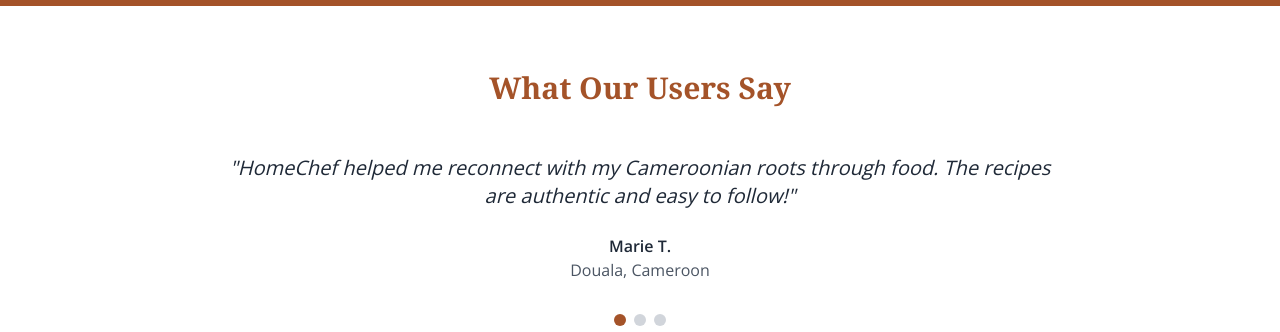
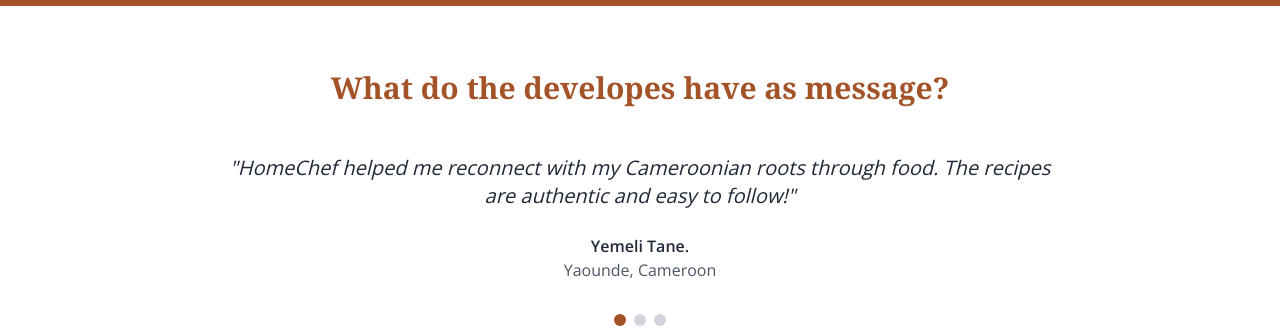
Before and after one commit to adrien-tello/HOMECHEF-REPO, a React (Vite) app: page / in a window 1280 px wide. Shown: the part 2288-2620 px from the top of the page. Built offline with nearby package versions, Linux system fonts and the light colour scheme; no server answers.

Commit message:
Update Landing.tsx

```diff
--- a/src/pages/Landing.tsx
+++ b/src/pages/Landing.tsx
@@ -2,7 +2,7 @@
 import { useNavigate } from 'react-router-dom';
 import { motion, AnimatePresence } from 'framer-motion';
 
-// Translation content
+
 const translations = {
   en: {
     home: "Home",
@@ -19,9 +19,9 @@
     vision: "Our Vision",
     visionText: "HomeChef aims to make every Cameroonian kitchen, whether in Cameroon or the diaspora, a place of cultural pride and delicious mastery of our traditional cuisine.",
     history: "Our History",
-    historyText: "Founded in 2022 with passion for food and culture, HomeChef is built by and for Cameroonians, combining traditional knowledge with modern cooking techniques.",
+    historyText: "Founded in 2025 with passion for food and culture, HomeChef is built by and for Cameroonians, combining traditional knowledge with modern cooking techniques.",
     team: "Our Team",
-    teamText: "A diverse mix of professional chefs, home cooks, developers, and food enthusiasts sharing one vision — authentic Cameroonian taste, beautifully served.",
+    teamText: "A diverse mix of amateurs, home cooks, developers, and food enthusiasts sharing one vision — authentic Cameroonian taste, beautifully served.",
     menuHighlights: "Popular Dishes",
     freshDishes: "🥘 Fresh Dishes",
     localRecipes: "🍛 Traditional Recipes",
@@ -34,9 +34,7 @@
     ingredients: "Ingredients",
     difficulty: "Difficulty",
     viewRecipe: "View Recipe",
-    testimonials: "What Our Users Say",
-    newsletter: "Get Weekly Recipes",
-    newsletterPlaceholder: "Your email address",
+    testimonials: "What do the developes have as message?",
     subscribe: "Subscribe",
     culturalHeritage: "Celebrating Cameroon's Culinary Heritage",
     regions: "Explore by Region",
@@ -57,7 +55,7 @@
     vision: "Notre Vision",
     visionText: "HomeChef vise à faire de chaque cuisine camerounaise, qu'elle soit au Cameroun ou dans la diaspora, un lieu de fierté culturelle et de maîtrise délicieuse de notre cuisine traditionnelle.",
     history: "Notre Histoire",
-    historyText: "Fondée en 2022 avec une passion pour la nourriture et la culture, HomeChef est construite par et pour les Camerounais, combinant les connaissances traditionnelles avec les techniques de cuisine modernes.",
+    historyText: "Fondée en 2025 avec une passion pour la nourriture et la culture, HomeChef est construite par et pour les Camerounais, combinant les connaissances traditionnelles avec les techniques de cuisine modernes.",
     team: "Notre Équipe",
     teamText: "Un mélange diversifié de chefs professionnels, de cuisiniers à domicile, de développeurs et d'enthousiastes de la nourriture partageant une vision commune - le goût authentique camerounais, magnifiquement servi.",
     menuHighlights: "Plats Populaires",
@@ -72,7 +70,7 @@
     ingredients: "Ingrédients",
     difficulty: "Difficulté",
     viewRecipe: "Voir la Recette",
-    testimonials: "Témoignages",
+    testimonials: "Témoignages des developers",
     newsletter: "Recevez des Recettes Hebdomadaires",
     newsletterPlaceholder: "Votre adresse email",
     subscribe: "S'abonner",
@@ -134,7 +132,7 @@
   }
 ];
 
-// Regions data
+
 const regions = [
   {
     nameEn: "Coastal",
@@ -148,7 +146,7 @@
     nameFr: "Grassfields",
     dishesEn: "Achu, Nkui, Kwacoco",
     dishesFr: "Achu, Nkui, Kwacoco",
-    image: "https://www.196flavors.com/wp-content/uploads/2022/03/achu-soup-1-FP.jpg"
+    image: "https://cookingwithclaudy.com/wp-content/uploads/2024/05/20240521_163526.jpg"
   },
   {
     nameEn: "Forest",
@@ -162,29 +160,29 @@
     nameFr: "Nord",
     dishesEn: "Hausa Koko, Suya, Kilishi",
     dishesFr: "Hausa Koko, Suya, Kilishi",
-    image: "https://www.africanbites.com/wp-content/uploads/2013/03/IMG_9258.jpg"
+    image: "https://greenbaskit.com/wp-content/uploads/2023/11/Ram-Kilishi.jpg"
   }
 ];
 
-// Testimonials
+
 const testimonials = [
   {
     quoteEn: "HomeChef helped me reconnect with my Cameroonian roots through food. The recipes are authentic and easy to follow!",
     quoteFr: "HomeChef m'a aidé à me reconnecter avec mes racines camerounaises à travers la nourriture. Les recettes sont authentiques et faciles à suivre !",
-    name: "Marie T.",
-    location: "Douala, Cameroon"
+    name: "Yemeli Tane.",
+    location: "Yaounde, Cameroon"
   },
   {
-    quoteEn: "As a Cameroonian living abroad, this site brings the taste of home to my kitchen. The video tutorials are especially helpful.",
-    quoteFr: "En tant que Camerounais vivant à l'étranger, ce site apporte le goût de la maison dans ma cuisine. Les tutoriels vidéo sont particulièrement utiles.",
-    name: "Jean P.",
-    location: "Paris, France"
+    quoteEn: "This site brings the taste of home to my kitchen. The video tutorials are especially helpful.",
+    quoteFr: "Ce site apporte le goût de la maison dans ma cuisine. Les tutoriels vidéo sont particulièrement utiles.",
+    name: "Mikey Jovany.",
+    location: "Yaounde, Cameroon"
   },
   {
-    quoteEn: "I'm not Cameroonian but fell in love with the cuisine. HomeChef makes these complex flavors accessible to anyone.",
-    quoteFr: "Je ne suis pas camerounais mais je suis tombé amoureux de la cuisine. HomeChef rend ces saveurs complexes accessibles à tous.",
-    name: "Sarah K.",
-    location: "New York, USA"
+    quoteEn: "As a Cameroonian, I believe conserving our culture should be my aim, and I believe that you can be part of it.",
+    quoteFr: "En tant que Camerounais, je crois que preserver notre culture et mon but, a moi, et a nous tous.",
+    name: "Yann Aymerick",
+    location: "Yaounde, Cameroon"
   }
 ];
 
@@ -266,13 +264,7 @@
     }
   };
 
-  const handleSubscribe = (e: React.FormEvent) => {
-    e.preventDefault();
-    alert(language === 'en'
-      ? `Thank you for subscribing with ${email}! Weekly recipes coming your way.`
-      : `Merci de vous être abonné avec ${email} ! Des recettes hebdomadaires vous parviendront.`);
-    setEmail('');
-  };
+
 
   const features = [
     {
@@ -485,7 +477,7 @@
             className="mt-8 md:mt-0"
           >
             <img
-              src="https://i.pinimg.com/736x/6a/51/ff/6a51ffd982b90371490d429607ea199e.jpg"
+              src="https://i.pinimg.com/736x/ce/21/5d/ce215ddf78969606864fd88a705e4dc7.jpg"
               alt={language === 'en' ? "A table with Cameroonian dishes" : "Une table avec des plats camerounais"}
               className="w-full rounded-2xl shadow-xl border-4 border-white"
               loading="lazy"
@@ -494,7 +486,7 @@
         </div>
         <div className="absolute inset-0 z-0">
           <img
-            src="https://i.pinimg.com/736x/6a/51/ff/6a51ffd982b90371490d429607ea199e.jpg"
+            src="https://i.pinimg.com/736x/12/5c/dc/125cdc2956b17148bd75278def821605.jpg"
             alt="Background"
             className="w-full h-full object-cover"
           />
@@ -760,24 +752,7 @@
               : "Rejoignez notre communauté et recevez des recettes camerounaises hebdomadaires dans votre boîte de réception !"}
           </p>
 
-          <form onSubmit={handleSubscribe} className="flex flex-col sm:flex-row gap-4 max-w-md mx-auto">
-            <input
-              type="email"
-              value={email}
-              onChange={(e) => setEmail(e.target.value)}
-              placeholder={t.newsletterPlaceholder}
-              required
-              className="flex-grow px-4 py-2 rounded border focus:outline-none focus:ring-2 focus:ring-[#a45329]"
-            />
-            <motion.button
-              type="submit"
-              className="bg-[#a45329] text-white px-6 py-2 rounded hover:bg-[#8c4420] transition"
-              whileHover={{ scale: 1.05 }}
-              whileTap={{ scale: 0.95 }}
-            >
-              {t.subscribe}
-            </motion.button>
-          </form>
+
         </div>
       </section>
 
@@ -812,7 +787,10 @@
             <div>
               <h3 className="text-lg font-bold mb-4">{t.contact}</h3>
               <ul className="space-y-2 text-sm">
-                <li><button onClick={() => scrollToSection('contact')} className="hover:underline">Email</button></li>
+                <li>
+                      <a href="homechefcm@gmail.com" target="_blank" rel="noopener noreferrer" className="hover:underline">Email</a>
+                    </li>
+
                 <li><button onClick={() => scrollToSection('contact')} className="hover:underline">Social Media</button></li>
                 <li><button onClick={() => scrollToSection('contact')} className="hover:underline">Feedback</button></li>
               </ul>
```
